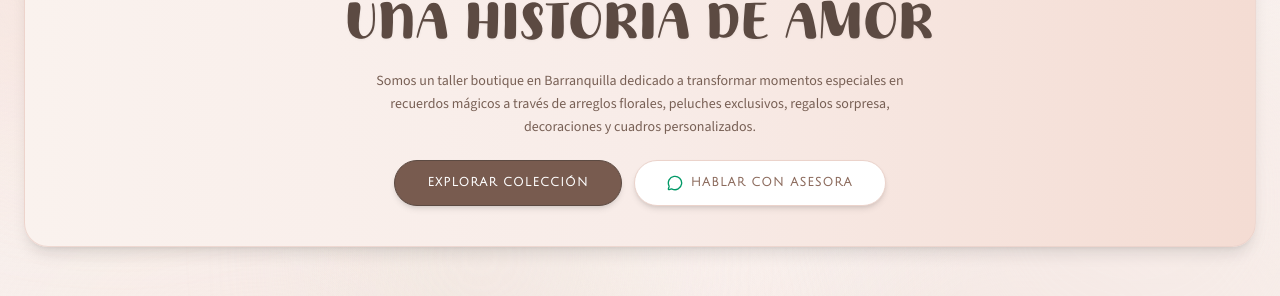
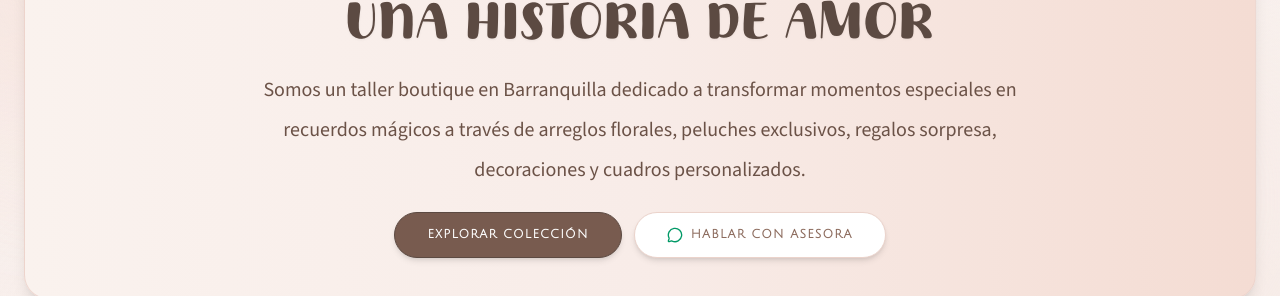
Before and after one commit to Drizzlerr94561/A-Detalles, a Next.js app: page /nosotros in a window 1280 px wide. Shown: the part 303-599 px from the top of the page. Built offline with nearby package versions, Linux system fonts and the light colour scheme; no server answers.

Commit message:
style(nosotros-page): Increase font size of intro text paragraph in Nosotros section for improved legibility

```diff
--- a/src/app/nosotros/page.jsx
+++ b/src/app/nosotros/page.jsx
@@ -24,7 +24,7 @@ export default function NosotrosPage() {
               Detrás de cada detalle hay una historia de amor
             </h1>
 
-            <p className="text-xs sm:text-sm font-source text-[#786055] font-medium max-w-xl mx-auto leading-relaxed">
+            <p className="text-base sm:text-lg lg:text-xl font-source text-[#6b5247] font-medium max-w-2xl sm:max-w-3xl mx-auto leading-relaxed sm:leading-loose">
               Somos un taller boutique en Barranquilla dedicado a transformar momentos especiales en recuerdos mágicos a través de arreglos florales, peluches exclusivos, regalos sorpresa, decoraciones y cuadros personalizados.
             </p>
 
```
